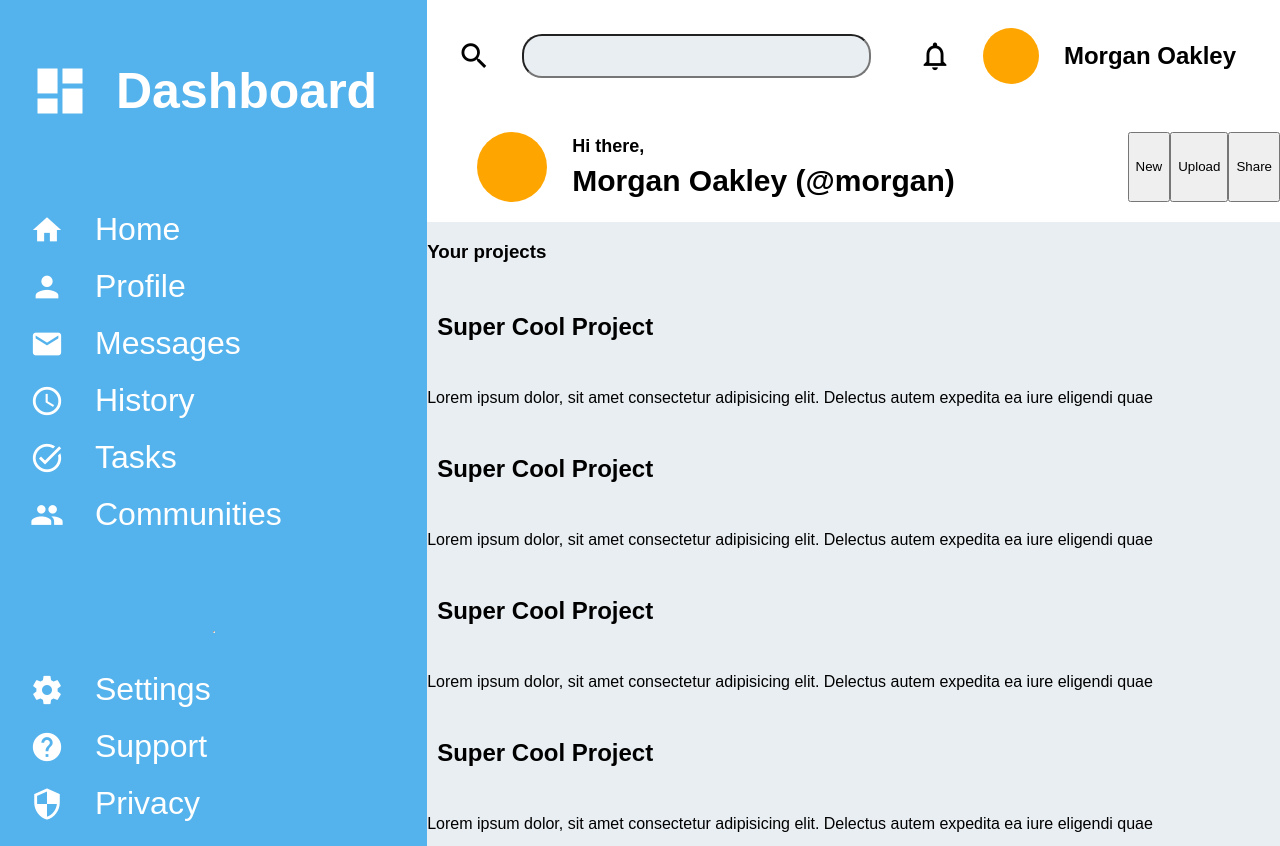
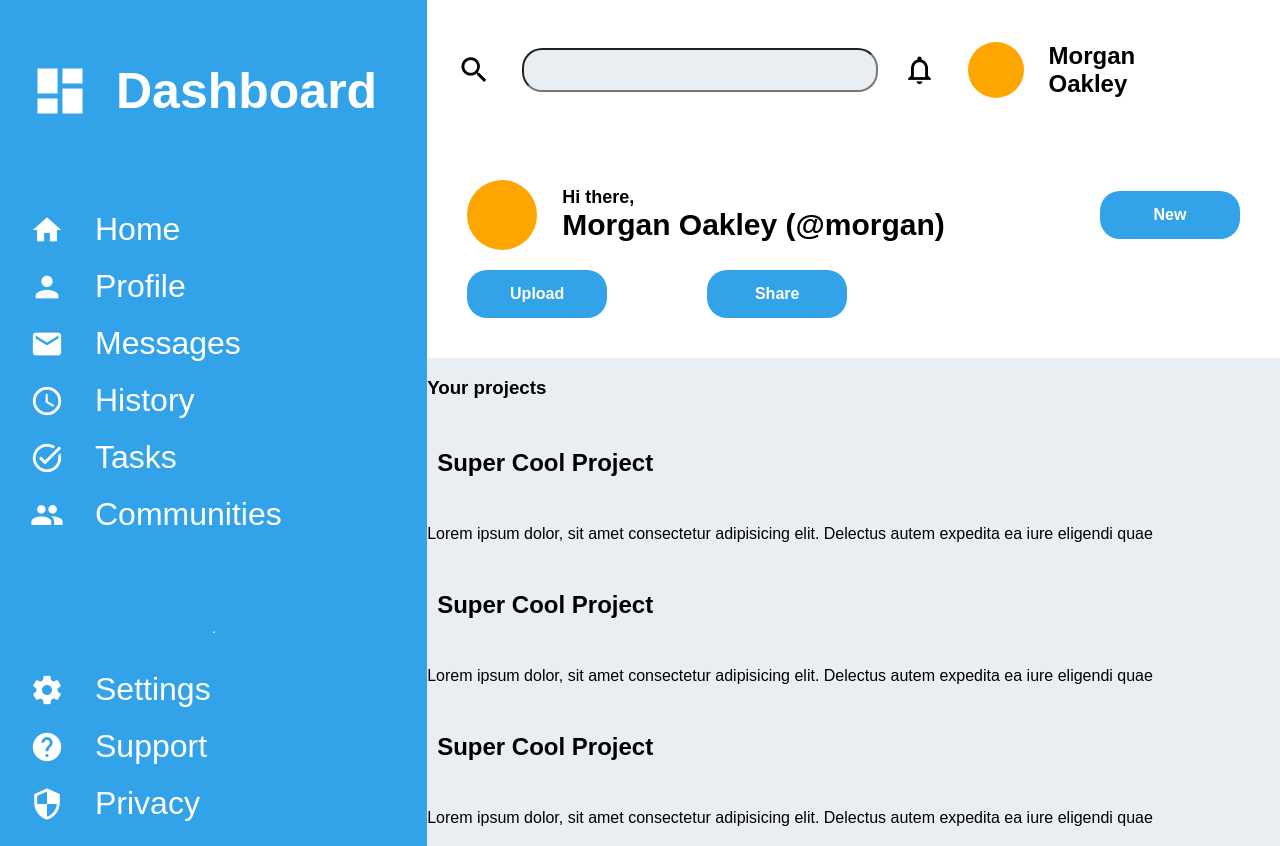
Before and after one commit to SudoMike1/dummy-dashboard, a plain HTML site: page index.html in a window 1280 px wide. Shown: the top 846 px of the page. Drawn offline with Linux system fonts and the light colour scheme.

Commit message:
Implement header

```diff
--- a/index.html
+++ b/index.html
@@ -92,14 +92,14 @@
         <div class="header">
             <span class="dot"></span>
             <div id="user" >
-                <p>Hi there,</p>
-                <p>
-                <strong>Morgan Oakley (@morgan)</strong>
+                <p >Hi there,</p>
+                <p id="morgan">
+                Morgan Oakley (@morgan)
                 </p>
             </div>
-            <button>New</button>
-            <button>Upload</button>
-            <button>Share</button>
+                <button>New</button>
+                <button>Upload</button>
+                <button>Share</button>
         </div>
     </div>
     <div class="content">
--- a/styles.css
+++ b/styles.css
@@ -11,7 +11,7 @@ body{
 
 .sidebar{
     grid-area: side;
-    background-color: rgb(84, 178, 236);
+    background-color: rgb(50, 163, 233);
     display: flex;
     flex-direction: column;
     gap: 10px;
@@ -66,24 +66,7 @@ h2{
     background-color: #E9EEF2;
 
 }
-/* .avatar {
-  width: 44px;
-  height: 44px;
-  border-radius: 50%;
-  display: inline-block;
-  vertical-align: middle;
-  border: 4px solid #fff;
-  box-shadow: 0 2px 6px rgba(0,0,0,0.12);
-  overflow: hidden;
-}
 
-
-.avatar-img {
-  object-fit: cover;
-  width: 44px;
-  height: 44px;
-  display: inline-block;
-} */
 .dot {
 height: 56px;
 width: 56px;
@@ -98,17 +81,18 @@ h4 {
     color: black;
     font-size: 24px;
     font-weight: bold;
-    padding-right: 24px;
+    padding-right: 50px;
 }
 .search-part{
     display: flex;
     align-items: center;
     gap: 15px;
     padding: 10px 20px;
+    min-width: 0;
 }
 
 input[type="text"]{
-    width: 40%;
+    width: 50%;
     padding: 10px;
     /* border: none; */
     border-radius: 20px;
@@ -116,15 +100,21 @@ input[type="text"]{
     margin-right: auto;
     background-color:#E9EEF2 ;
     height: 20px;
+    flex-shrink: 3;
+    min-width: 0;
 }
 .header {
     display: flex;
-    padding: 20px 0px;
+    padding: 40px 0px;
+    align-items: center;
+    flex-wrap: wrap;
+    gap: 20px;
+    justify-content: baseline;
 
 
 }
 .header > .dot {
-    margin: auto 20px auto 50px;
+    margin-left: 40px;
     height: 70px;
     width: 70px;
     min-width: 70px;
@@ -136,14 +126,34 @@ input[type="text"]{
     margin: auto 5px;
 }
 #user {
-    margin-right: auto;
+    margin-right:  auto;
     display: flex;
     flex-direction: column;
+    min-width: 393px
 }
-strong{
+
+p#morgan {
+    font-weight: bold;
     font-size: 30px;
-    padding: 0;
 }
-#morgan {
-    font-size: 24px;
+.top {
+    box-shadow: 10px 0px 5px red;
 }
+/* .buttons {
+    display: flex;
+    gap: 40px;
+    margin-left: 24px;
+    margin-top: 20px;
+
+} */
+ button {
+    height: 48px;
+    width: 140px;
+    border-radius: 20px;
+    border: none;
+    background-color: rgb(50, 163, 233);
+    color: white;
+    font-size: 16px;
+    font-weight: bold;
+    margin: auto 40px;
+}
```
